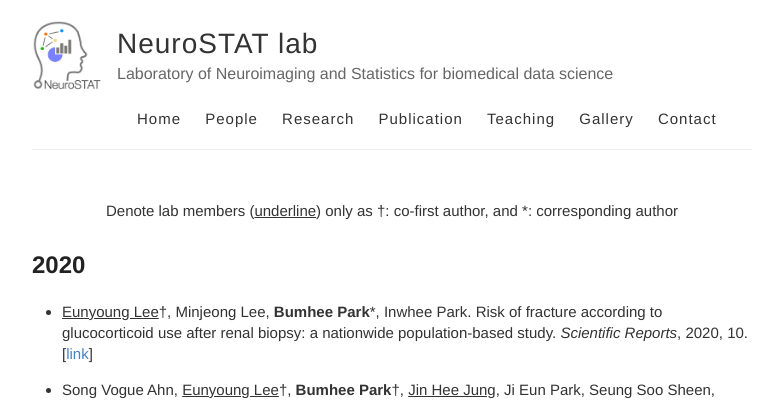
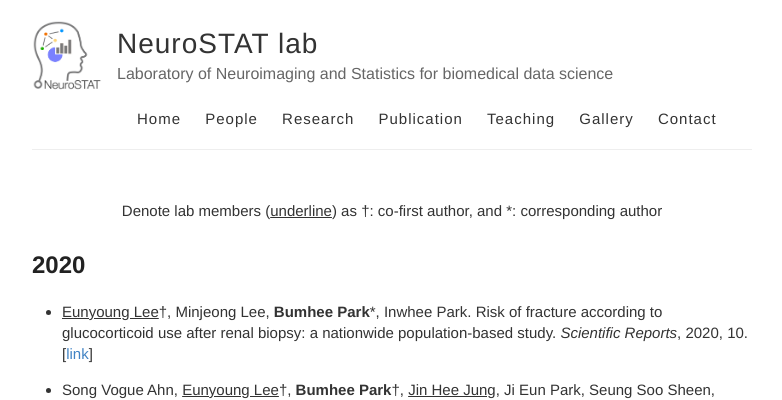
Before and after one commit to neurostat-lab/neurostat-lab.github.io, a Jekyll site: the page built from publication.md, in a window 1280 px wide and 900 px high. Shown: the top 400 px of the window, without its empty margins (248-1030 px from the left). Built offline with Jekyll 4.4.1, drawn with Linux system fonts in a browser that asks for light colours.

Commit message:
Update publication.md

```diff
--- a/publication.md
+++ b/publication.md
@@ -3,7 +3,7 @@ layout: default
 is_contact: true
 ---
 
-<center> Denote lab members (<U>underline</U>) only as <sup>†</sup>: co-first author, and <sup>*</sup>: corresponding author </center>
+<center> Denote lab members (<U>underline</U>) as <sup>†</sup>: co-first author, and <sup>*</sup>: corresponding author </center>
 
 ## 2020
 * <U>Eunyoung Lee</U><sup>†</sup>, Minjeong Lee, **Bumhee Park**<sup>*</sup>, Inwhee Park. Risk of fracture according to glucocorticoid use after renal biopsy: a nationwide population-based study. _Scientific Reports_, 2020, 10. \[[link](https://www.nature.com/articles/s41598-020-70935-w)\]
```
